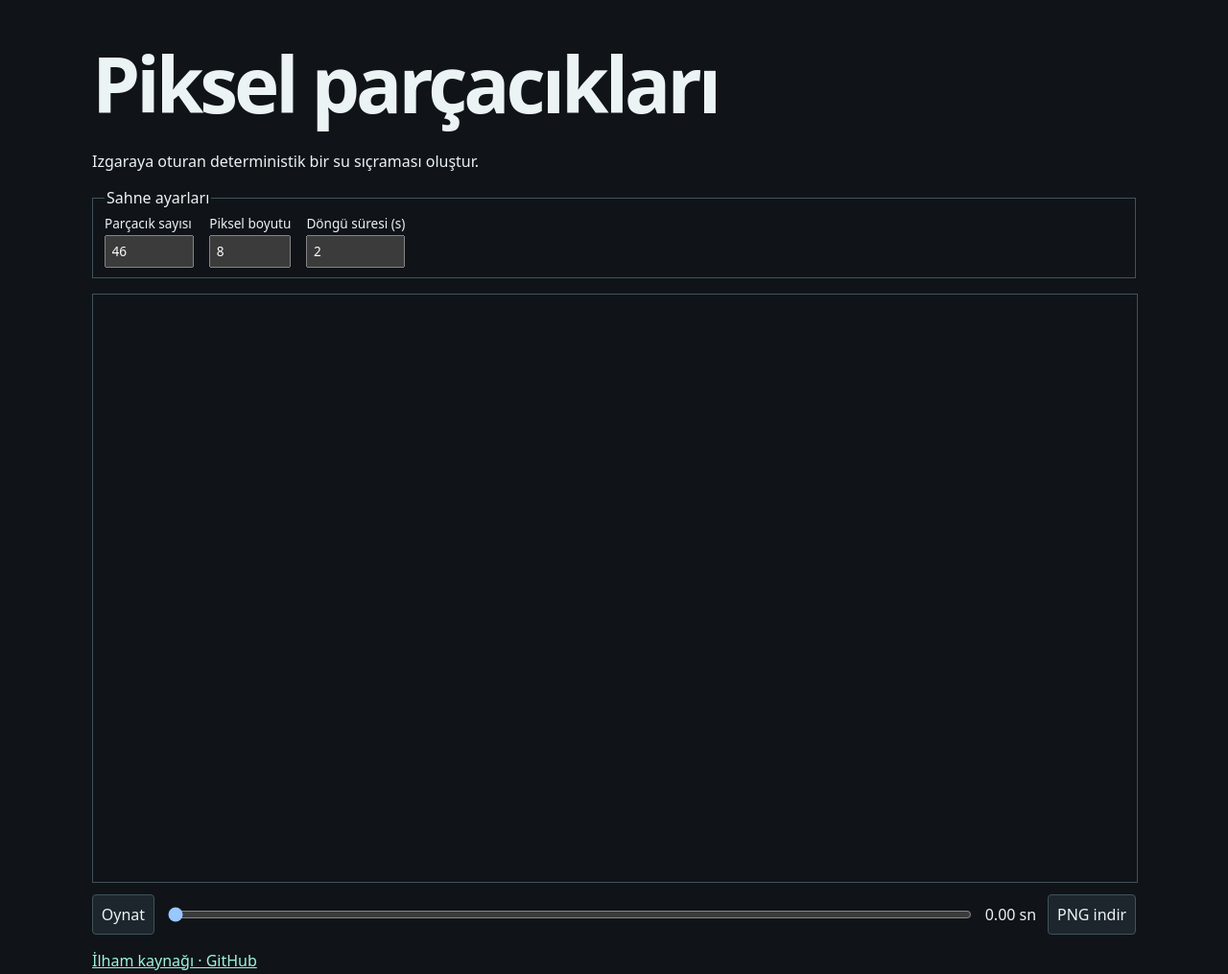
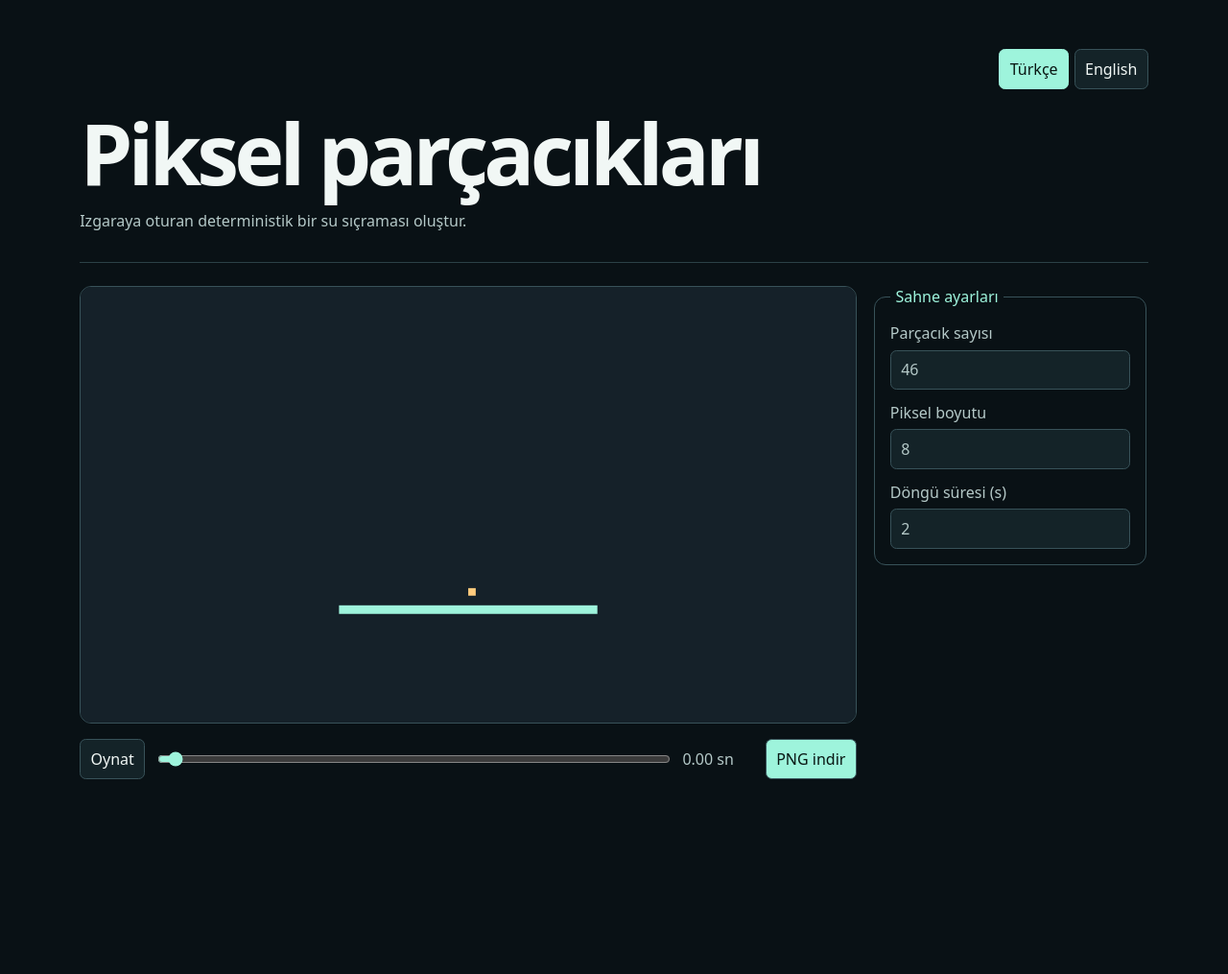
Before and after one commit to omerbek/pixel-splash, a plain HTML site: page index.html in a window 1280 px wide. Shown: the whole page at 96% size. After the commit the page ends 879 px from the top, so only its background shows below. Drawn offline with Linux system fonts and the light colour scheme.

Commit message:
Add bilingual visual interface and documentation

```diff
--- a/index.html
+++ b/index.html
@@ -5,32 +5,42 @@
 <meta name="viewport" content="width=device-width, initial-scale=1">
 <title>Piksel parçacıkları</title>
 <style>
-:root {color-scheme: dark; font: 16px system-ui; background: #101419; color: #ebf3f5;}
-body {margin: 0 auto; max-width: 68rem; padding: 2rem 1.25rem;}
-h1 {font-size: clamp(2.5rem, 9vw, 5rem); margin: 0; letter-spacing: -.05em;}
-canvas {display: block; width: 100%; height: auto; border: 1px solid #40535a;}
-.controls {display: flex; align-items: center; gap: .75rem; margin-top: .75rem;}
-input {flex: 1; min-width: 4rem;}
-button {font: inherit; color: inherit; border: 1px solid #40535a; background: #1c262c; border-radius: .25rem; padding: .55rem; text-align: left; cursor: pointer;}
-a {color: #9ef4dc;}
-fieldset {display:flex; flex-wrap:wrap; gap:.75rem 1rem; margin:0 0 1rem; border:1px solid #40535a;}
-fieldset label {display:flex; flex-direction:column; gap:.2rem; font-size:.85rem;}
-fieldset input {font:inherit; max-width:15rem; padding:.35rem;}
-.controls {flex-wrap:wrap;}
+:root { color-scheme: dark; font: 16px system-ui,sans-serif; background: #091115; color: #f1f7f5; }
+* { box-sizing: border-box; }
+body { margin: 0 auto; max-width: 76rem; padding: clamp(1rem,4vw,4rem); }
+header { position: relative; padding-block: 4rem 2rem; border-bottom: 1px solid #2b4146; margin-bottom: 1.5rem; }
+h1 { margin: 0; font-size: clamp(2.5rem,7vw,5.5rem); line-height: 1; letter-spacing: -.055em; }
+header p { margin-bottom: 0; color: #b5c9c8; max-width: 46rem; }
+nav { position: absolute; inset: 0 0 auto auto; display: flex; gap: .35rem; }
+section { display: grid; grid-template-columns: minmax(0,1fr) minmax(14rem,18rem); gap: 1rem; align-items: start; }
+section > :not(fieldset) { grid-column: 1; }
+canvas { display: block; width: 100%; height: auto; border: 1px solid #385259; border-radius: .75rem; }
+fieldset { grid-column: 2; grid-row: 1 / span 3; display: grid; gap: .8rem; min-width: 0; padding: 1rem; border: 1px solid #385259; border-radius: .75rem; }
+legend { padding-inline: .35rem; color: #9ef4dc; }
+label { display: grid; gap: .4rem; color: #b5c9c8; }
+input, button { min-width: 0; padding: .55rem .65rem; border: 1px solid #385259; border-radius: .4rem; background: #142328; color: inherit; font: inherit; }
+button { cursor: pointer; }
+button:hover, button[aria-pressed=true] { border-color: #9ef4dc; }
+button[aria-pressed=true], #save { background: #9ef4dc; color: #091713; }
+:focus-visible { outline: 2px solid #ffcb7d; outline-offset: 3px; }
+.controls { display: flex; flex-wrap: wrap; align-items: center; gap: .65rem; }
+#seek { flex: 1; min-width: 6rem; accent-color: #9ef4dc; }
+#time { min-width: 4.75rem; font-variant-numeric: tabular-nums; color: #b5c9c8; }
+code { color: #9ef4dc; }
+@media (max-width: 740px) { section { display: flex; flex-direction: column; align-items: stretch; } }
 </style>
 </head>
 <body>
-<header><h1>Piksel parçacıkları</h1><p>Izgaraya oturan deterministik bir su sıçraması oluştur.</p></header>
+<header><nav aria-label="Language"><button id="lang-tr" type="button" lang="tr" aria-pressed="true">Türkçe</button><button id="lang-en" type="button" lang="en" aria-pressed="false">English</button></nav><h1 data-i18n="title">Piksel parçacıkları</h1><p data-i18n="description">Izgaraya oturan deterministik bir su sıçraması oluştur.</p></header>
 <main>
 <section>
-<fieldset id="settings"><legend>Sahne ayarları</legend>
-<label for="count">Parçacık sayısı<input id="count" value="46" type="number" min="1" max="100" step="1"></label>
-<label for="pixel">Piksel boyutu<input id="pixel" value="8" type="number" min="2" max="20" step="1"></label>
-<label for="period">Döngü süresi (s)<input id="period" value="2" type="number" min="0.25" max="8" step="0.25"></label>
+<fieldset id="settings"><legend data-i18n="settings">Sahne ayarları</legend>
+<label for="count"><span data-i18n="count">Parçacık sayısı</span><input id="count" value="46" type="number" min="1" max="100" step="1"></label>
+<label for="pixel"><span data-i18n="pixel">Piksel boyutu</span><input id="pixel" value="8" type="number" min="2" max="20" step="1"></label>
+<label for="period"><span data-i18n="period">Döngü süresi (s)</span><input id="period" value="2" type="number" min="0.25" max="8" step="0.25"></label>
 </fieldset>
-<canvas width="720" height="405" aria-label="Seçili hareket deneyinin önizlemesi"></canvas>
-<div class="controls"><button id="play" type="button">Oynat</button><input id="seek" type="range" min="0" max="8" step="0.01" value="0" aria-label="Zaman çizelgesi"><output id="time">0.00 sn</output><button id="save" type="button">PNG indir</button></div>
-<p><a href="https://github.com/patch-gg/pixelfx">İlham kaynağı · GitHub</a></p>
+<canvas width="720" height="405" data-i18n-label="preview" aria-label="Seçili hareket deneyinin önizlemesi"></canvas>
+<div class="controls"><button id="play" type="button">Oynat</button><input id="seek" type="range" min="0" max="8" step="0.01" value="0" data-i18n-label="timeline" aria-label="Zaman çizelgesi"><output id="time">0.00 sn</output><button id="save" data-i18n="save" type="button">PNG indir</button></div>
 </section>
 </main>
 <script src="scene.js"></script>
```
